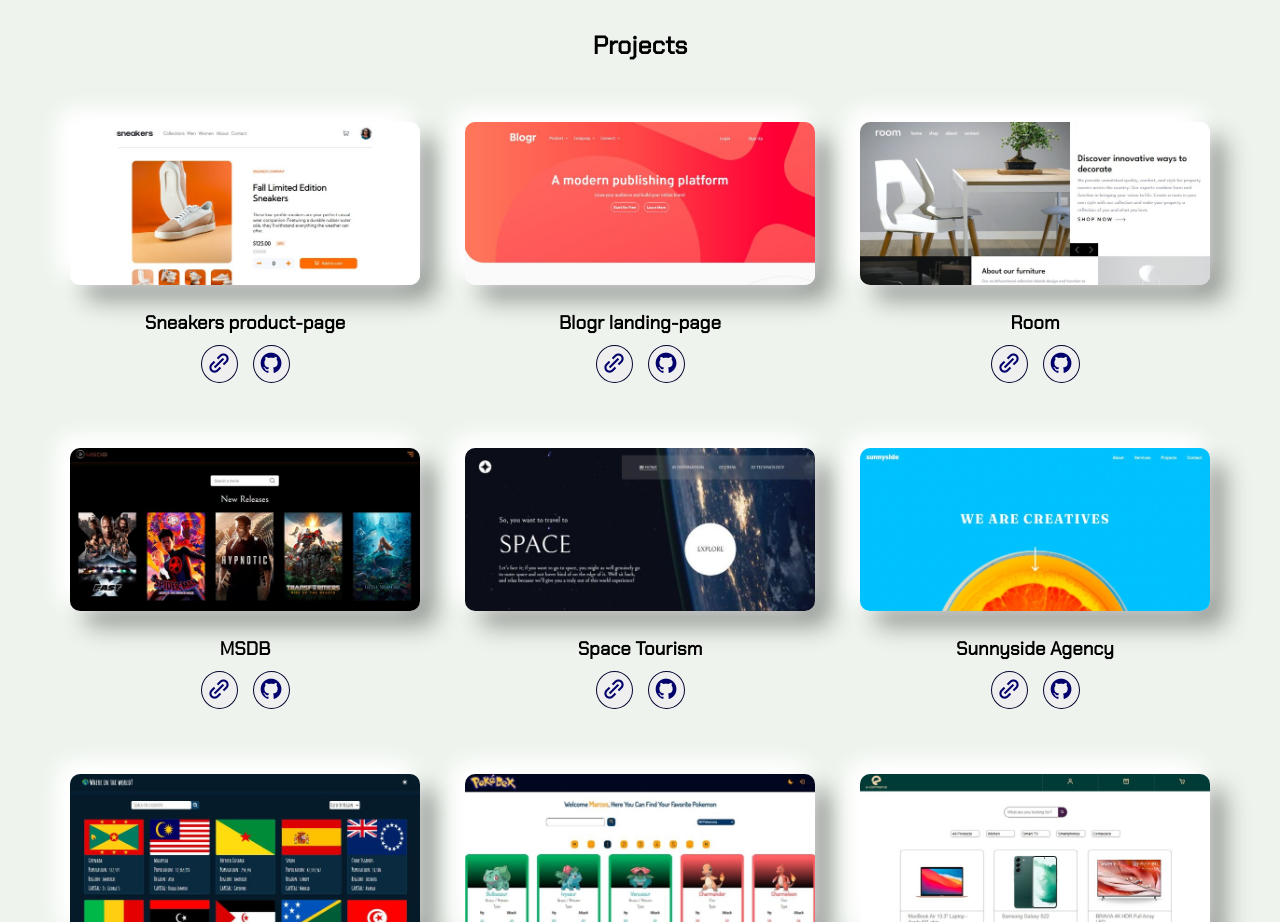
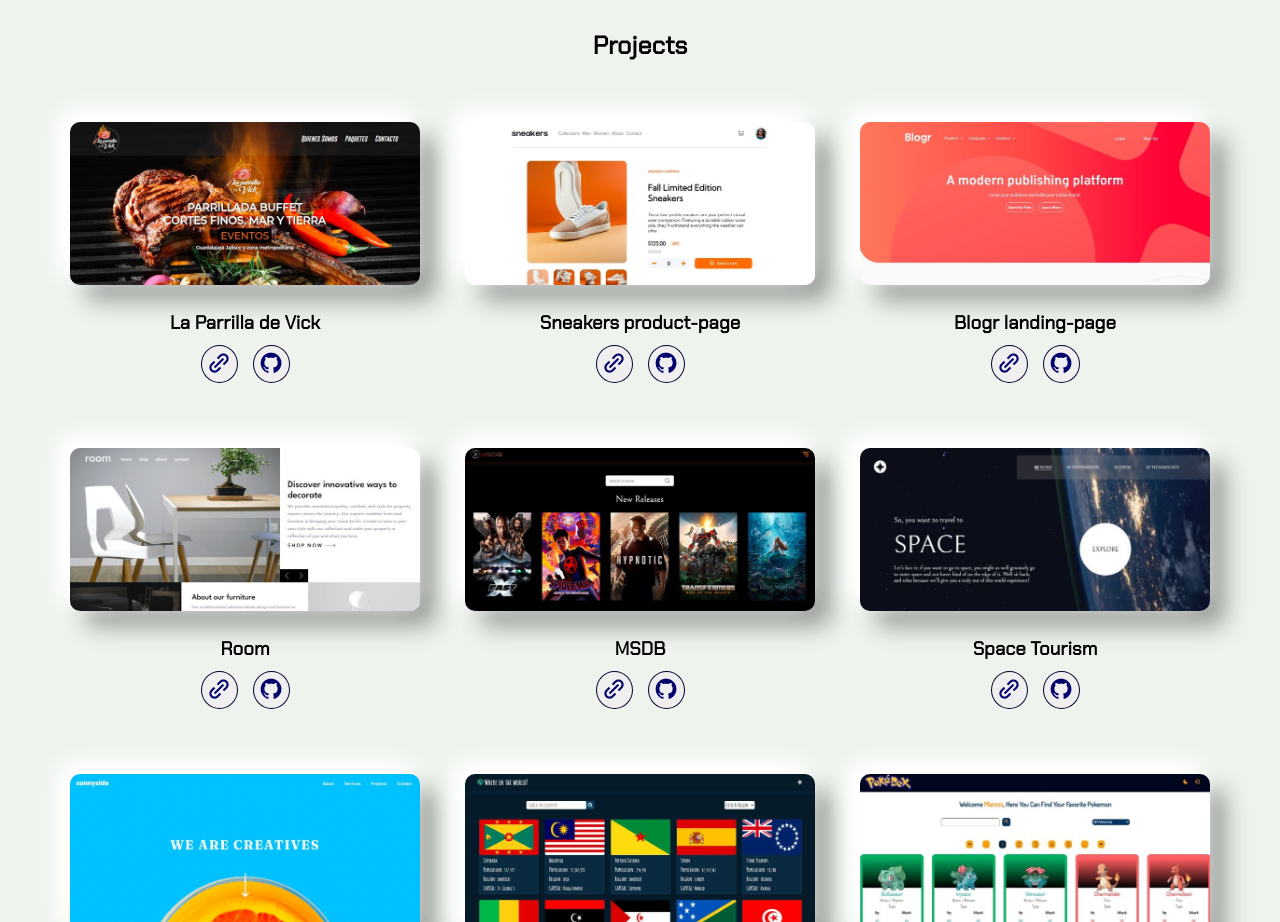
Before and after one commit to marksc26/newPortfolio, a React (Vite) app: page / in a window 1280 px wide. Shown: the part 1400-2322 px from the top of the page. Built offline with nearby package versions, Linux system fonts and the light colour scheme.

Commit message:
projectlpdv

```diff
--- a/src/App.jsx
+++ b/src/App.jsx
@@ -14,6 +14,7 @@
 import room from '../src/assets/images/room.jpg'
 import blogr from '../src/assets/images/blogr.jpg'
 import sneakers from '../src/assets/images/sneakers.jpg'
+import lpdv from '../src/assets/images/lpdv.jpg'
 import logoDark from '../src/assets/LOGO_BNC.png'
 import logoLight from '../src/assets/LOGO_CLR.png'
 import iconDark from '../src/assets/ICONO_BN-01.png'
@@ -242,6 +243,24 @@
           <h3 className='projects-title' >Projects</h3>
         </div>
         <div className='projects-container'>
+          <div data-aos='fade-up'>
+            <div className='image-container'>
+              <img className={!darkMode ? 'image-project' : 'image-project-dark'} src={lpdv} alt="" />
+            </div>
+
+            <div className='info-container'>
+              <h3>La Parrilla de Vick</h3>
+              <div className='links-container'>
+                <button>
+                  <a href="https://laparrilladevick.com/" target='_blank'><i className='bx bx-link-alt'></i></a>
+                </button>
+                <button>
+                  <a href="https://github.com/marksc26/La-Parrilla-de-Vick.git" target='_blank'><i className='bx bxl-github'></i></a>
+                </button>
+              </div>
+            </div>
+          </div>
+
           <div data-aos='fade-up'>
             <div className='image-container'>
               <img className={!darkMode ? 'image-project' : 'image-project-dark'} src={sneakers} alt="" />
```
Also changed, not shown: src/assets/images/lpdv.jpg (added).
